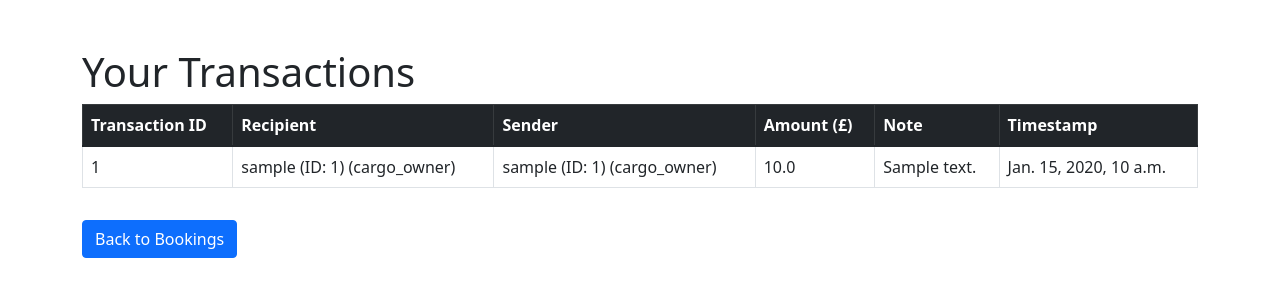
After one commit to nwilson7/space-it, a Django app: page /bookings/transactions/ in a window 1280 px wide. The commit adds this page. Shown: the top 300 px of the page. Run offline with Django 5.2, Linux system fonts and the light colour scheme; a user stored in the database is signed in; tables that the repository leaves empty hold one stand-in row (values such as "Sample post"); parts of the project's set-up code (start-up, migrations or seed data) failed here and were passed over.

Commit message:
updated transactions script, now you can view transactions

```diff
--- a/bookings/models.py
+++ b/bookings/models.py
@@ -34,24 +34,22 @@ class Transaction(models.Model):
     sender = models.ForeignKey(User, on_delete=models.CASCADE, related_name='sent_transactions')
     amount = models.FloatField()
     note = models.TextField(blank=True, null=True)
+    booking = models.ForeignKey(Booking, on_delete=models.SET_NULL, null=True, blank=True)  # Store Booking ID
     timestamp = models.DateTimeField(auto_now_add=True)
 
+    # In models.py (Transaction model)
     def save(self, *args, **kwargs):
-        # Only auto-generate note if it's not provided
+        # Only auto-generate note if not provided
         if not self.note:
-            booking = Booking.objects.filter(cargo__owner=self.sender).first()
-            if booking:
-                cargo = booking.cargo
+            if self.booking:  # Use the linked booking if available
+                cargo = self.booking.cargo
                 self.note = (
                     f"Cargo: {cargo.cargoname} x {cargo.number_of_items} "
                     f"(Total weight = {cargo.total_weight()}) | "
-                    f"Launch date: {booking.launch.launch_date} | "
-                    f"Rocket: {booking.launch.rocket.name} | "
-                    f"Destination: {booking.launch.destination.name}"
+                    f"Launch date: {self.booking.launch.launch_date} | "
+                    f"Rocket: {self.booking.launch.rocket.name} | "
+                    f"Destination: {self.booking.launch.destination.name}"
                 )
             else:
                 self.note = "No associated cargo or booking found."
         super().save(*args, **kwargs)
-
-    def __str__(self):
-        return f"{self.sender} → {self.recipient}: £{self.amount}"
--- /dev/null
+++ b/bookings/templates/bookings/view_your_transactions.html
@@ -0,0 +1,49 @@
+<!DOCTYPE html>
+<html lang="en">
+<head>
+    <meta charset="UTF-8">
+    <meta name="viewport" content="width=device-width, initial-scale=1.0">
+    <title>Your Transactions</title>
+    <link rel="stylesheet" href="https://cdn.jsdelivr.net/npm/bootstrap@5.1.3/dist/css/bootstrap.min.css">
+</head>
+<body>
+    <div class="container mt-5">
+        <h1>Your Transactions</h1>
+
+        {% if transactions %}
+            <table class="table table-bordered">
+                <thead class="table-dark">
+                    <tr>
+                        <th>Transaction ID</th>
+                        <th>Recipient</th>
+                        <th>Sender</th>
+                        <th>Amount (£)</th>
+                        <th>Note</th>
+                        <th>Timestamp</th>
+                    </tr>
+                </thead>
+                <tbody>
+                    {% for transaction in transactions %}
+                        <tr>
+                            <td>{{ transaction.id }}</td>
+                            <td>{{ transaction.recipient }}</td>
+                            <td>{{ transaction.sender }}</td>
+                            <td>{{ transaction.amount }}</td>
+                            <td>{{ transaction.note }}</td>
+                            <td>{{ transaction.timestamp }}</td>
+                        </tr>
+                    {% endfor %}
+                </tbody>
+            </table>
+        {% else %}
+            <p class="text-center">You have no transactions.</p>
+        {% endif %}
+
+        {% if role == "cargo_owner" %}
+            <a href="{% url 'view_your_bookings' %}" class="btn btn-primary mt-3">Back to Bookings</a>
+        {% endif %}
+    </div>
+
+    <script src="https://cdn.jsdelivr.net/npm/bootstrap@5.1.3/dist/js/bootstrap.bundle.min.js"></script>
+</body>
+</html>
--- a/bookings/urls.py
+++ b/bookings/urls.py
@@ -3,5 +3,7 @@ from . import views
 
 urlpatterns = [
     path("", views.view_your_bookings, name="view_your_bookings"),
-    path("cancel/<int:id>/", views.cancel_booking, name="cancel_booking")
+    path("cancel/<int:id>/", views.cancel_booking, name="cancel_booking"),
+    path("view_transaction/<int:id>/",views.view_transaction, name="view_transaction"),
+    path("transactions/",views.view_your_transactions, name="view_your_transactions")
 ]
--- a/bookings/views.py
+++ b/bookings/views.py
@@ -1,10 +1,10 @@
 from django.utils import timezone
 from django.db import transaction
-from django.http import HttpResponse, JsonResponse
-from django.shortcuts import render
-from bookings.models import Booking
+from django.http import HttpResponse, JsonResponse, HttpResponseForbidden
+from django.shortcuts import render, get_object_or_404
+from bookings.models import Booking, Transaction
 from launches.models import Launch
-from users.decorators import role_required
+from users.decorators import role_required, login_required
 
 @role_required('cargo_owner')
 def view_your_bookings(request):
@@ -58,3 +58,24 @@ def cancel_booking(request, id):
 
     except Booking.DoesNotExist:
         return JsonResponse({"error": "Booking not found."})
+
+@login_required
+def view_transaction(request, id):
+    # Get the transaction based on booking_id
+    transaction = get_object_or_404(Transaction, booking_id=id)
+
+    if request.user.id not in [transaction.sender.id,transaction.recipient.id]:
+        return HttpResponseForbidden("You are not authorized to view this transaction.")
+
+    # Render the transaction details
+    return render(request, 'bookings/view_transaction.html', {'transaction': transaction})
+
+@login_required
+def view_your_transactions(request):
+    if request.user.role == "cargo_owner":
+        transactions = Transaction.objects.filter(sender__id=request.user.id)
+    else:
+        transactions = Transaction.objects.filter(recipient__id=request.user.id)
+
+    # Render the transactions in the template
+    return render(request, 'bookings/view_your_transactions.html', {'transactions': transactions,'role': request.user.role})
```
Also changed, not shown: bookings/tasks.py (+6 -5 lines), bookings/templates/bookings/view_bookings.html (+5 -5 lines), bookings/templates/bookings/view_transaction.html (added, +17 -0 lines), bookings/migrations/0002_transaction_booking.py (added), 1 other file.
